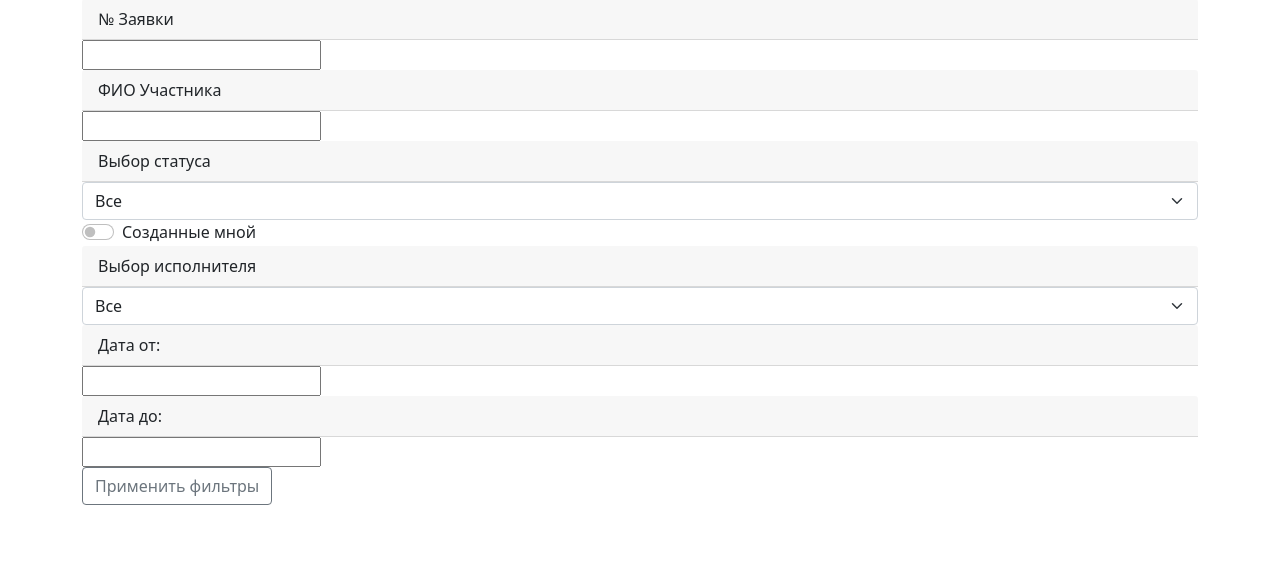
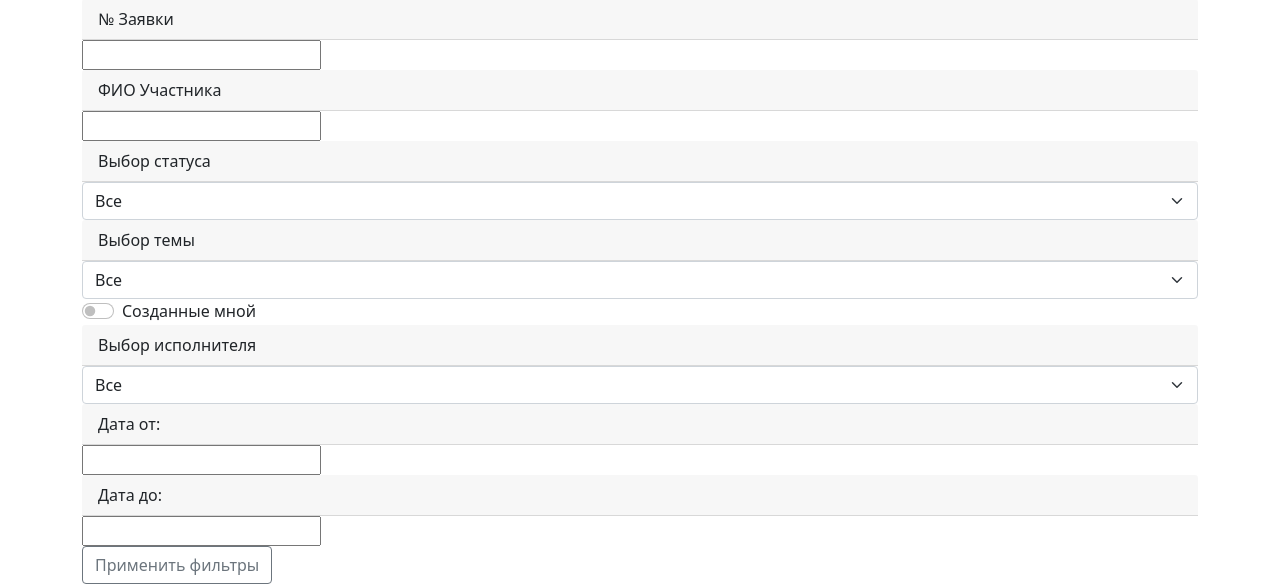
Before and after one commit to BorisToboltsov/technical_support, a Flask app: page /technical/appeal_list in a window 1280 px wide. Shown: the part 218-802 px from the top of the page. Before the commit the page ends 723 px from the top, so only its background shows below. Run offline with Flask 3, Linux system fonts and the light colour scheme; the visitor is signed in with stand-in values (Sample User, id 1); data comes from the database, SQL or seed files in the repository; data that the repository does not hold is empty; some libraries are stand-ins or nearby versions.

Commit message:
add theme filter

```diff
--- a/app/forms.py
+++ b/app/forms.py
@@ -33,6 +33,13 @@ class SelectStatusForm(FlaskForm):
         self.select.choices = select_list
 
 
+class SelectThemeForm(FlaskForm):
+    select = SelectField("Выбор темы", choices=[])
+
+    def set_choices(self, select_list):
+        self.select.choices = select_list
+
+
 class SelectUserForm(FlaskForm):
     select = SelectField("Выбор исполнителя", choices=[])
 
--- a/app/routes.py
+++ b/app/routes.py
@@ -7,7 +7,7 @@ from flask_login import current_user, login_required, login_user, logout_user
 from sqlalchemy.exc import NoResultFound
 
 from app import app, db
-from app.forms import SelectUserForm, SelectStatusForm, PostForm, AppealTextForm
+from app.forms import SelectUserForm, SelectStatusForm, PostForm, AppealTextForm, SelectThemeForm
 from app.models import User, Status, UserRequest, UserRequestHistory, Comment, Branch, Theme
 
 
@@ -94,9 +94,18 @@ def appeal_list():
     user_form.select.default = 'Все'
     user_form.process()
 
+    obj_theme_list = Theme.query.all()
+    theme_list = [status.name for status in obj_theme_list]
+    theme_list.append('Все')
+    theme_form = SelectThemeForm()
+    theme_form.set_choices(theme_list)
+    theme_form.select.default = 'Все'
+    theme_form.process()
+
     return render_template("appeal_list.html", title="Техническая поддержка",
                            status_form=status_form,
-                           user_form=user_form)
+                           user_form=user_form,
+                           theme_form=theme_form)
 
 
 @app.route("/technical/api/data")
@@ -108,6 +117,7 @@ def data():
     application_number = request.args.get('application_number')
     user_fio = request.args.get('user_fio')
     status = request.args.get('status')
+    theme = request.args.get('theme')
     created_me = request.args.get('created_me')
     user = request.args.get('user')
     datepicker_min = request.args.get('datepicker_min')
@@ -118,6 +128,10 @@ def data():
         pass
     else:
         query = query.join(Status).filter(sa.func.lower(Status.name) == status.lower())
+    if theme == 'Все':
+        pass
+    else:
+        query = query.join(Theme).filter(sa.func.lower(Theme.name) == theme.lower())
     if user == 'Все':
         pass
     else:
--- a/app/templates/appeal_list.html
+++ b/app/templates/appeal_list.html
@@ -41,6 +41,12 @@
                 </div>
                 {{ status_form.select(class="form-select", id="status") }}
             </div>
+            <div>
+                <div class="card-header">
+                    {{ theme_form.select.label }}
+                </div>
+                {{ theme_form.select(class="form-select", id="theme") }}
+            </div>
             <div class="form-check form-switch">
                 <input class="form-check-input" type="checkbox" role="switch" id="created_me">
                 <label class="form-check-label" for="created_me">Созданные мной</label>
```
